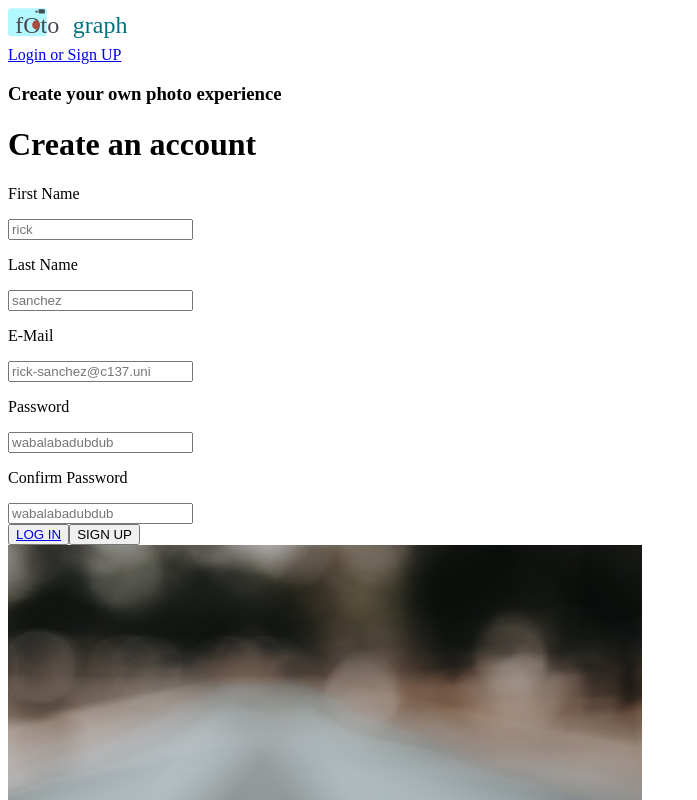
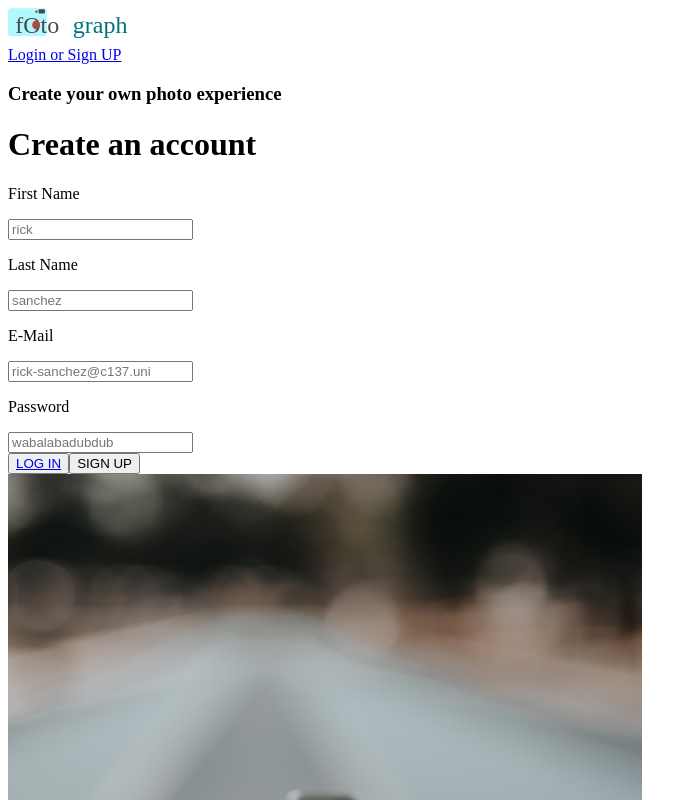
Before and after one commit to art-portfolio-bw/art-portfolio-FE-Jacob-Tonna, a React (Create React App) app in the folder fotograph-app/: page /SignUp in a window 1280 px wide. Shown: the top 800 px of the page, without its empty margins (0-697 px from the left). Built offline with nearby package versions, Linux system fonts and the light colour scheme.

Commit message:
Added onchange to signup
added onchange to signup and things work, currently getting an error. will fix in next push

```diff
--- a/fotograph-app/src/components/auth/SignUp.jsx
+++ b/fotograph-app/src/components/auth/SignUp.jsx
@@ -47,19 +47,17 @@ class SignUp extends Component {
 						<div className="form-row">
 							<div className="form-column">
 								<p>First Name</p>
-								<input type="text" placeholder='rick' />
+								<input type="text" placeholder='rick' onChange={this.changeHandler} value={this.fname} required/>
 							</div>
 							<div className="form-column">
 								<p>Last Name</p>
-								<input type="text" placeholder='sanchez' />
+								<input type="text" placeholder='sanchez' onChange={this.changeHandler} value={this.lname} required/>
 							</div>
 						</div>
 						<p>E-Mail</p>
-						<input type="text" placeholder='rick-sanchez@c137.uni' />
+						<input type="text" placeholder='rick-sanchez@c137.uni' onChange={this.changeHandler} value={this.email} required/>
 						<p>Password</p>
-						<input type="password" placeholder='wabalabadubdub'/>
-						<p>Confirm Password</p>
-						<input type="password" placeholder='wabalabadubdub' />
+						<input type="password" placeholder='wabalabadubdub' onChange={this.password} required/>
 						<div className="form-buttons">
 							<button> <Link to='/LogIn'> LOG IN </Link></button>
 							<button>SIGN UP</button>
```
